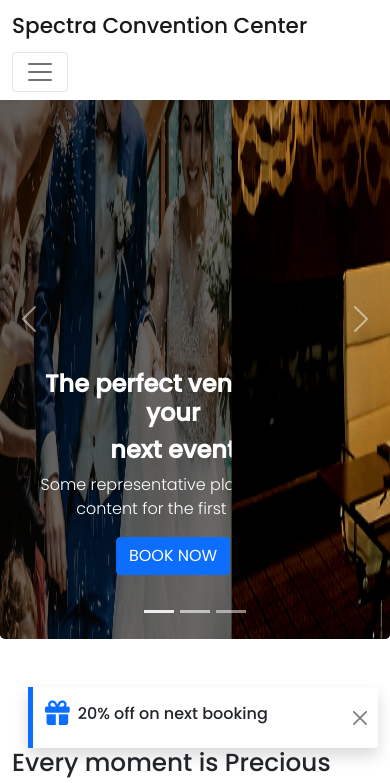
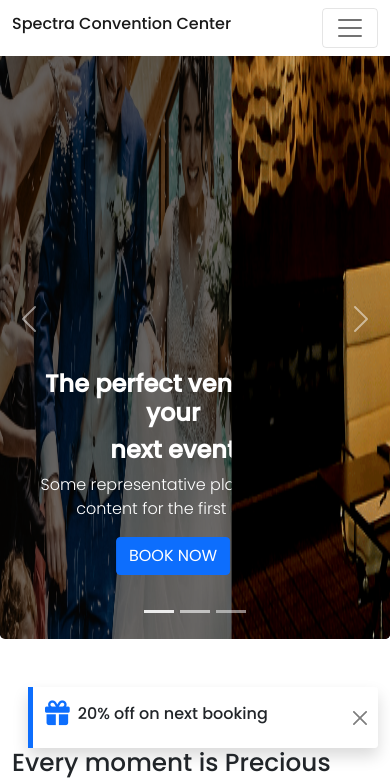
Before and after one commit to rubaiyat12/conventionHall, a plain HTML site: page index.html in a window 390 px wide. Shown: the top 783 px of the page. Drawn offline with nearby package versions, Linux system fonts and the light colour scheme.

Commit message:
some responsive work

```diff
--- a/style.css
+++ b/style.css
@@ -2,12 +2,17 @@
 
 html{
     scroll-behavior: smooth;
+    overflow-x: hidden;
 }
 body{
     overflow-x: hidden;
     font-family: 'Poppins',
     sans-serif !important;
 }
+header h4{
+    font-size: 16px;
+}
+
 /* carousel start */
 .carousel-item h2{
     font-size: 40px;
```
